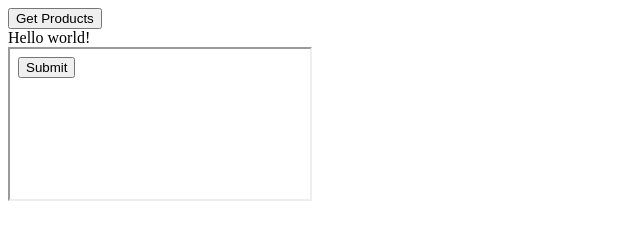
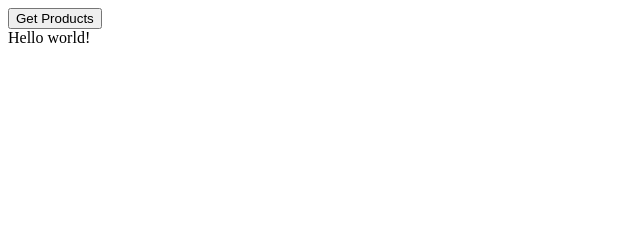
Before and after one commit to mathewbergt/angular-uber, a plain HTML site: page index.html in a window 1280 px wide. Shown: the whole page, without its empty margins (0-640 px from the left). Drawn offline with nearby package versions, Linux system fonts and the light colour scheme.

Commit message:
Update index.html

```diff
--- a/index.html
+++ b/index.html
@@ -10,6 +10,6 @@
   <body ng-controller="MyCtrl">
     <button ng-click="getProducts()">Get Products</button>
     <div>Hello world!</div>
-    <iframe src="testform.html"></iframe>
+    <!--<iframe src="testform.html"></iframe>-->
   </body>
 </html>
```
